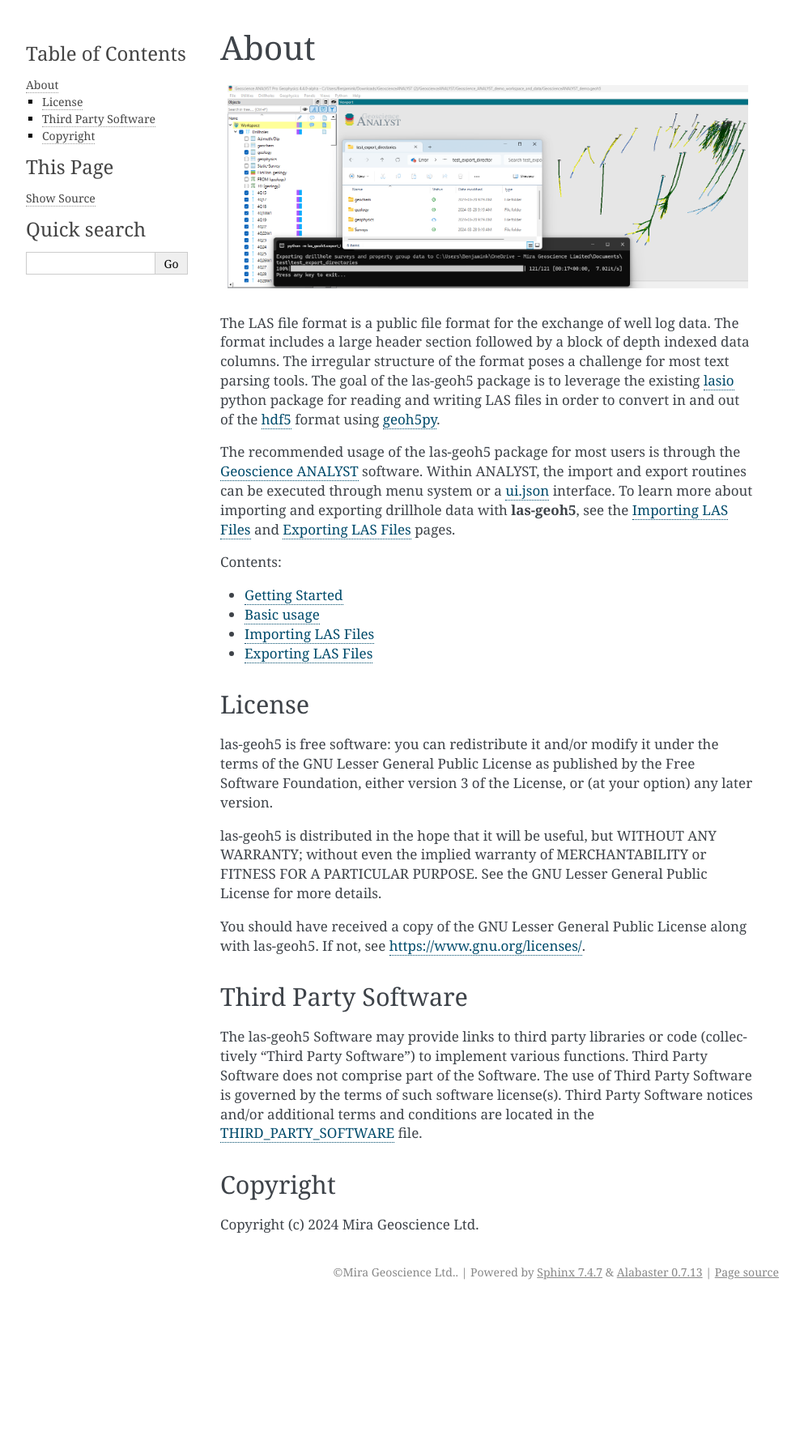
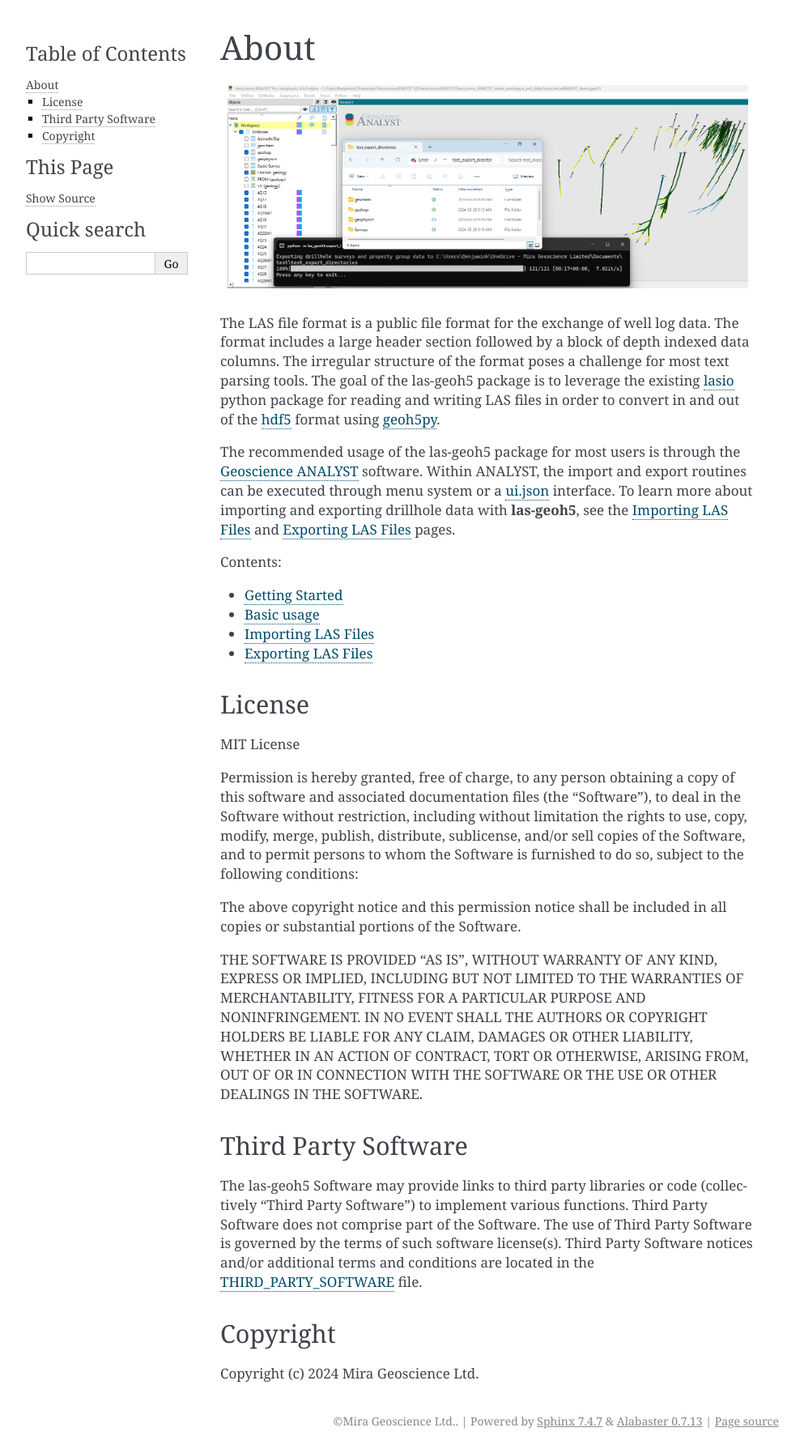
Before and after one commit to MiraGeoscience/las-geoh5, a Sphinx documentation site: the page built from docs/source/index.rst, in a window 1280 px wide. Shown: the whole page at 81% size, without its empty margins (148-1141 px from the left). Built offline with Sphinx 7.4.7, drawn with Linux system fonts in a browser that asks for light colours; before the commit the page ends 1610 px from its top, so only the background shows below that.

Commit message:
GEOPY-1472: correct license statement in doc

```diff
--- a/docs/source/index.rst
+++ b/docs/source/index.rst
@@ -33,18 +33,27 @@
 
 License
 ^^^^^^^
-las-geoh5 is free software: you can redistribute it and/or modify
-it under the terms of the GNU Lesser General Public License as published by
-the Free Software Foundation, either version 3 of the License, or
-(at your option) any later version.
 
-las-geoh5 is distributed in the hope that it will be useful,
-but WITHOUT ANY WARRANTY; without even the implied warranty of
-MERCHANTABILITY or FITNESS FOR A PARTICULAR PURPOSE.  See the
-GNU Lesser General Public License for more details.
+MIT License
 
-You should have received a copy of the GNU Lesser General Public License
-along with las-geoh5.  If not, see `<https://www.gnu.org/licenses/>`_.
+Permission is hereby granted, free of charge, to any person obtaining a
+copy of this software and associated documentation files (the
+“Software”), to deal in the Software without restriction, including
+without limitation the rights to use, copy, modify, merge, publish,
+distribute, sublicense, and/or sell copies of the Software, and to
+permit persons to whom the Software is furnished to do so, subject to
+the following conditions:
+
+The above copyright notice and this permission notice shall be included
+in all copies or substantial portions of the Software.
+
+THE SOFTWARE IS PROVIDED “AS IS”, WITHOUT WARRANTY OF ANY KIND, EXPRESS
+OR IMPLIED, INCLUDING BUT NOT LIMITED TO THE WARRANTIES OF
+MERCHANTABILITY, FITNESS FOR A PARTICULAR PURPOSE AND NONINFRINGEMENT.
+IN NO EVENT SHALL THE AUTHORS OR COPYRIGHT HOLDERS BE LIABLE FOR ANY
+CLAIM, DAMAGES OR OTHER LIABILITY, WHETHER IN AN ACTION OF CONTRACT,
+TORT OR OTHERWISE, ARISING FROM, OUT OF OR IN CONNECTION WITH THE
+SOFTWARE OR THE USE OR OTHER DEALINGS IN THE SOFTWARE.
 
 
 Third Party Software
```
